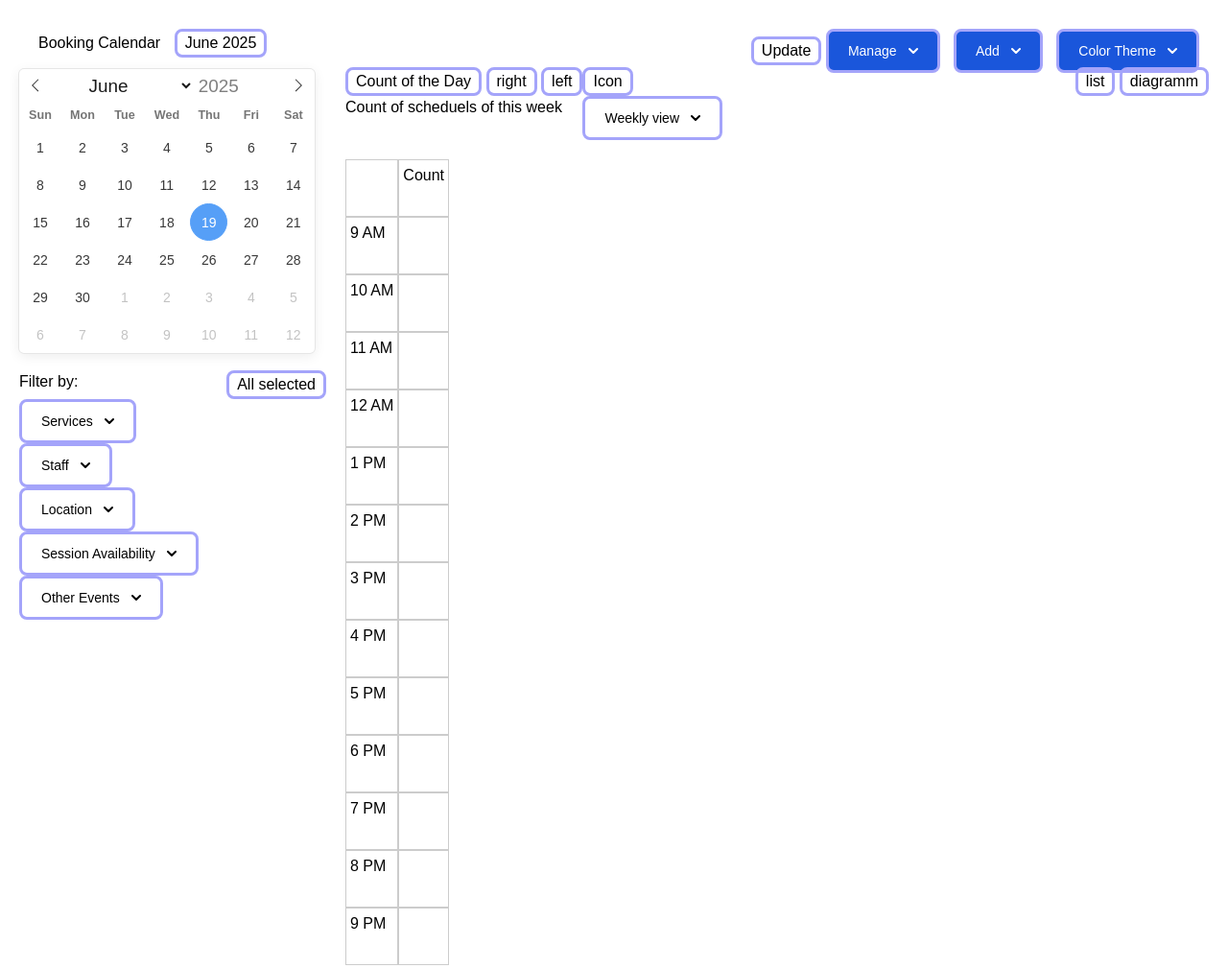
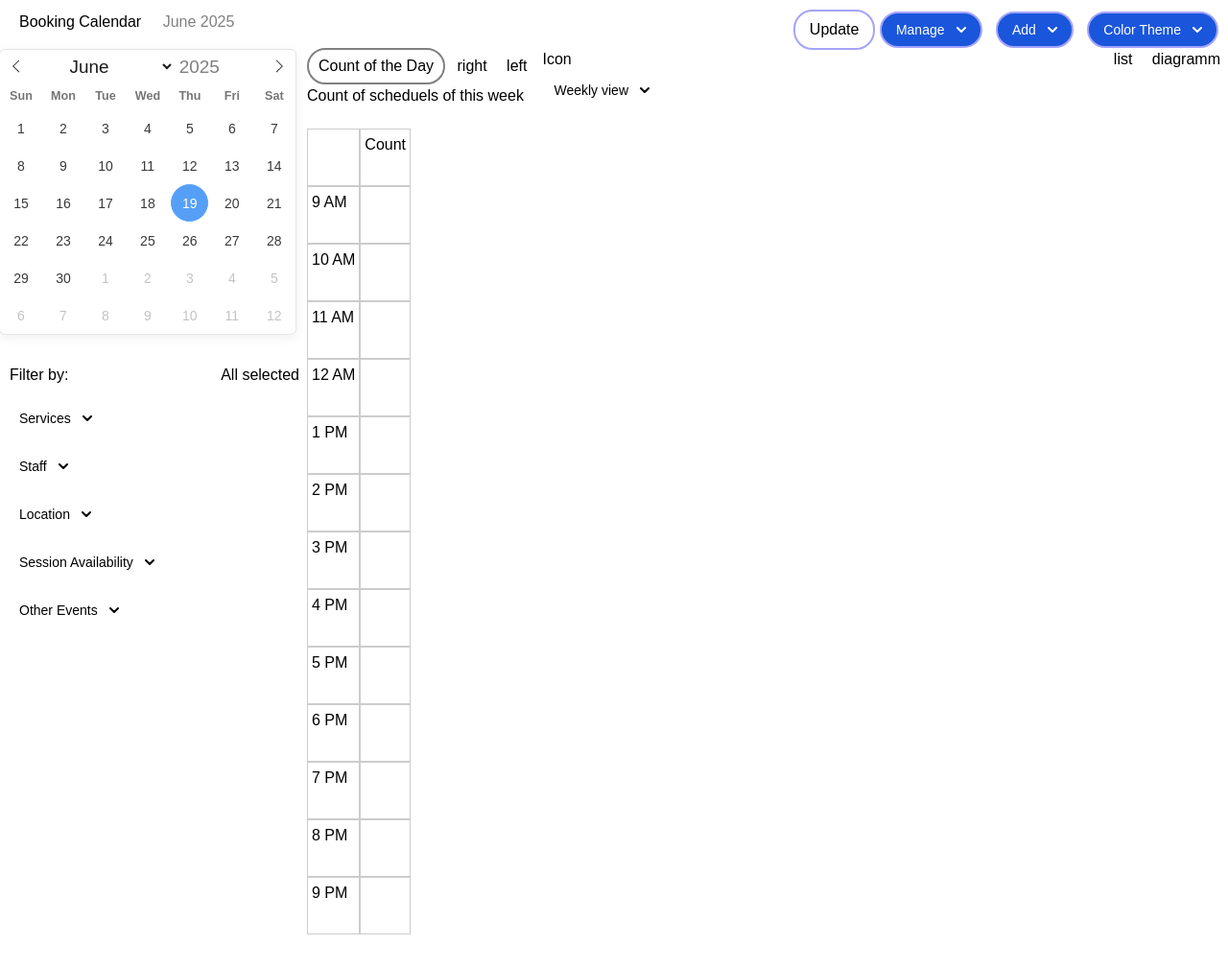
Before and after one commit to Ss1107S/Booking-calendar, a plain HTML site: page index.html in a window 1280 px wide. Shown: the whole page at 96% size. After the commit the page ends 974 px from the top, so only its background shows below. Drawn offline with nearby package versions, Linux system fonts and the light colour scheme.

Commit message:
Update the Booking calendar (html+css)
Update the Booking calendar (html+css):
*update buttons on the header: color and sizes, color of the button Count of the day
*update the left part: changed the color of buttons with the describtion, changed sizes of button and sizes between them
*update the main part: changed color of the border of button and sizes.

```diff
--- a/index.html
+++ b/index.html
@@ -13,7 +13,7 @@
     <title>Booking calendar</title>
 
     </head>
-    <body style="margin: 20px;">
+    <body>
 
     <!--Header-->
     <header class="header">
@@ -122,7 +122,7 @@
                         <button>All selected</button>
                     </div>
                 </div>
-                <div>
+                <div class="first_section">
                     <!-- Services button -->
                     <button id="servicesButton" data-dropdown-toggle="servicesSearch" data-dropdown-placement="bottom" style="cursor: pointer;" class="hover:bg-blue-800 focus:ring-4 focus:outline-none focus:ring-blue-300 font-medium rounded-lg text-sm px-5 py-2.5 text-center inline-flex items-center dark:bg-blue-600 dark:hover:bg-blue-700 dark:focus:ring-blue-800" type="button">Services<svg class="w-2.5 h-2.5 ms-3" aria-hidden="true" xmlns="http://www.w3.org/2000/svg" fill="none" viewBox="0 0 10 6">
                     <path stroke="currentColor" stroke-linecap="round" stroke-linejoin="round" stroke-width="2" d="m1 1 4 4 4-4"/>
@@ -144,7 +144,7 @@
                         </ul>
                     </div>
                 </div>
-                <div>
+                <div class="second_section">
                     <!-- Staff button -->
                     <button id="staffButton" data-dropdown-toggle="staffSearch" data-dropdown-placement="bottom" style="cursor: pointer;" class="hover:bg-blue-800 focus:ring-4 focus:outline-none focus:ring-blue-300 font-medium rounded-lg text-sm px-5 py-2.5 text-center inline-flex items-center dark:bg-blue-600 dark:hover:bg-blue-700 dark:focus:ring-blue-800" type="button">Staff<svg class="w-2.5 h-2.5 ms-3" aria-hidden="true" xmlns="http://www.w3.org/2000/svg" fill="none" viewBox="0 0 10 6">
                     <path stroke="currentColor" stroke-linecap="round" stroke-linejoin="round" stroke-width="2" d="m1 1 4 4 4-4"/>
@@ -166,7 +166,7 @@
                         </ul>
                     </div>
                 </div>
-                <div>
+                <div class="third_section">
                     <!-- Location button -->
                     <button id="locationButton" data-dropdown-toggle="locationSearch" data-dropdown-placement="bottom" style="cursor: pointer;" class="hover:bg-blue-800 focus:ring-4 focus:outline-none focus:ring-blue-300 font-medium rounded-lg text-sm px-5 py-2.5 text-center inline-flex items-center dark:bg-blue-600 dark:hover:bg-blue-700 dark:focus:ring-blue-800" type="button">Location<svg class="w-2.5 h-2.5 ms-3" aria-hidden="true" xmlns="http://www.w3.org/2000/svg" fill="none" viewBox="0 0 10 6">
                     <path stroke="currentColor" stroke-linecap="round" stroke-linejoin="round" stroke-width="2" d="m1 1 4 4 4-4"/>
@@ -188,7 +188,7 @@
                         </ul>
                     </div>
                 </div>
-                <div>
+                <div class="fourth_section">
                     <!-- Session Availability button -->
                     <button id="sessionAvailabilityButton" data-dropdown-toggle="sessionAvailabilitySearch" data-dropdown-placement="bottom" style="cursor: pointer;" class="hover:bg-blue-800 focus:ring-4 focus:outline-none focus:ring-blue-300 font-medium rounded-lg text-sm px-5 py-2.5 text-center inline-flex items-center dark:bg-blue-600 dark:hover:bg-blue-700 dark:focus:ring-blue-800" type="button">Session Availability<svg class="w-2.5 h-2.5 ms-3" aria-hidden="true" xmlns="http://www.w3.org/2000/svg" fill="none" viewBox="0 0 10 6">
                     <path stroke="currentColor" stroke-linecap="round" stroke-linejoin="round" stroke-width="2" d="m1 1 4 4 4-4"/>
@@ -210,7 +210,7 @@
                         </ul>
                     </div>
                 </div>
-                <div>
+                <div class="fifth_section">
                     <!-- Other Events button -->
                     <button id="otherEventsButton" data-dropdown-toggle="otherEventsSearch" data-dropdown-placement="bottom" style="cursor: pointer;" class="hover:bg-blue-800 focus:ring-4 focus:outline-none focus:ring-blue-300 font-medium rounded-lg text-sm px-5 py-2.5 text-center inline-flex items-center dark:bg-blue-600 dark:hover:bg-blue-700 dark:focus:ring-blue-800" type="button">Other Events<svg class="w-2.5 h-2.5 ms-3" aria-hidden="true" xmlns="http://www.w3.org/2000/svg" fill="none" viewBox="0 0 10 6">
                     <path stroke="currentColor" stroke-linecap="round" stroke-linejoin="round" stroke-width="2" d="m1 1 4 4 4-4"/>
@@ -239,7 +239,7 @@
             <!--Header of the table-->
             <div class="header_of_table">
                 <div class="left">
-                    <button>Count of the Day</button>
+                    <button class="count">Count of the Day</button>
                     <button>right</button>
                     <button>left</button>
                     <p>Count of scheduels of this week</p>
--- a/style.css
+++ b/style.css
@@ -4,8 +4,6 @@ body{
 }
 button{
     cursor: pointer;
-    border-radius: 8px;
-    border: 3px solid rgb(164, 164, 250);
     padding: 0px 8px;
 }
 header{
@@ -13,6 +11,14 @@ header{
     height: 50px;
     display: flex;
     text-align: center;
+}
+header .left button{
+    color: grey;
+}
+header .right button{
+    border-radius: 20px;
+    border: 2px solid rgb(164, 164, 250);
+    padding: 7px 15px;
 }
 .list li{
     display: inline-block;
@@ -28,7 +34,6 @@ header .right{
 }
 .main{
     display: flex;
-    gap: 20px;
 }
 .left_part {
     width: 320px;
@@ -41,9 +46,20 @@ header .right{
 }
 .filter{
     display: flex;
+    height: 50px;
+    align-items: center;
+    padding-left: 10px;
 }
 .filter_right{
     margin-left: auto;
+}
+.main .first_section,
+.main .second_section,
+.main .third_section,
+.main .fourth_section,
+.main .fifth_section{
+    height: 50px;
+    align-items: center;
 }
 .middle_part{
     display: flex;
@@ -56,6 +72,11 @@ header .right{
 
 .header_of_table .right{
    margin-left: auto;
+}
+.middle_part .count{
+    border-radius: 20px;
+    border: 2px solid grey;
+    padding: 5px 10px;
 }
 .calendar_table{
     display: flex;
```
